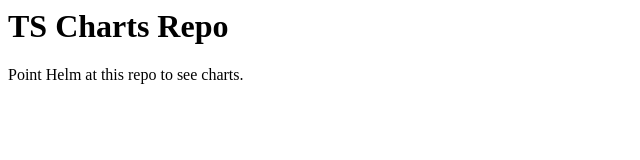
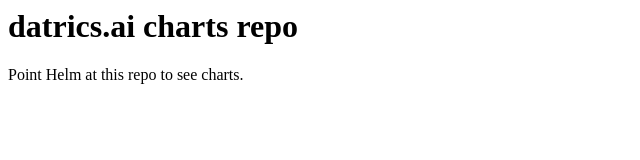
Before and after one commit to datrics-ai/charts, a plain HTML site: page index.html in a window 1280 px wide. Shown: the whole page, without its empty margins (0-640 px from the left). Drawn offline with Linux system fonts and the light colour scheme.

Commit message:
fixed index.html

```diff
--- a/index.html
+++ b/index.html
@@ -3,7 +3,7 @@
     <title>Chart repo</title>
   </head>
   <body>
-    <h1>TS Charts Repo</h1>
+    <h1>datrics.ai charts repo</h1>
     <p>Point Helm at this repo to see charts.</p>
   </body>
 </html>
```
